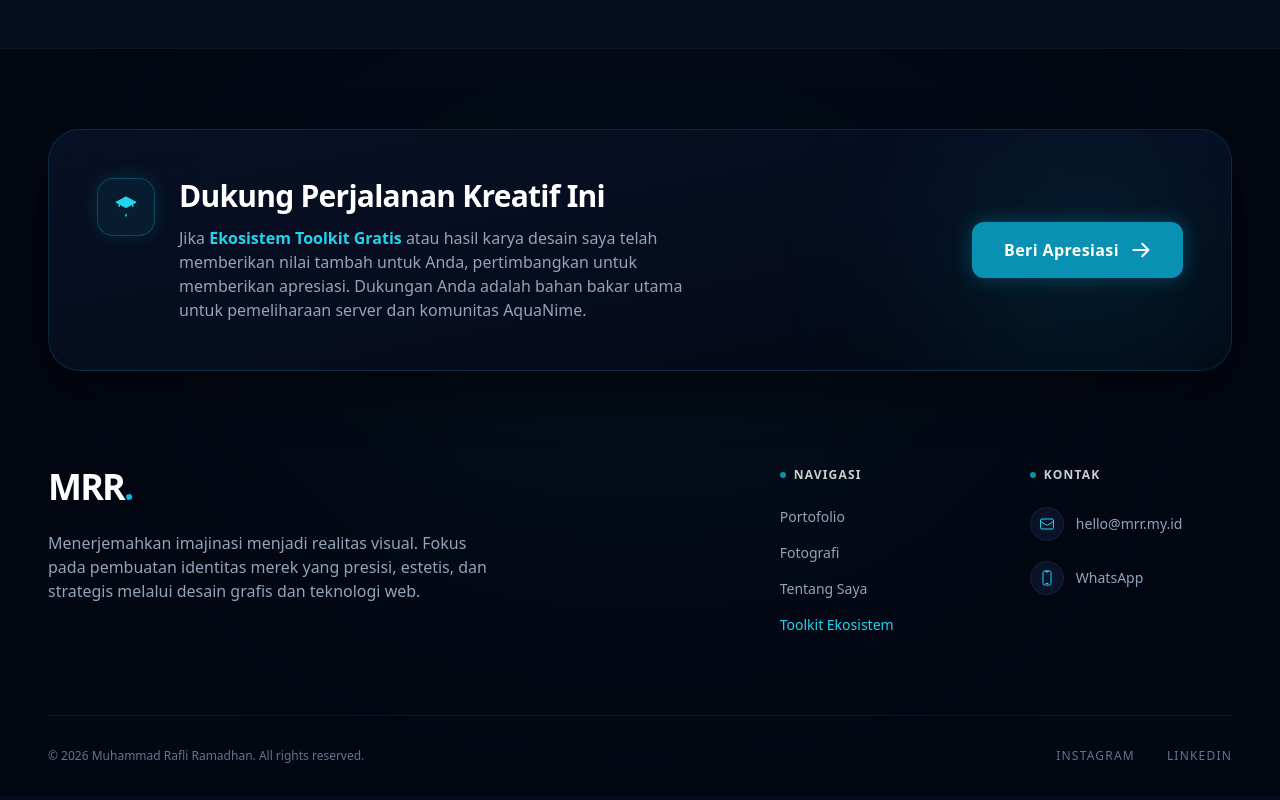
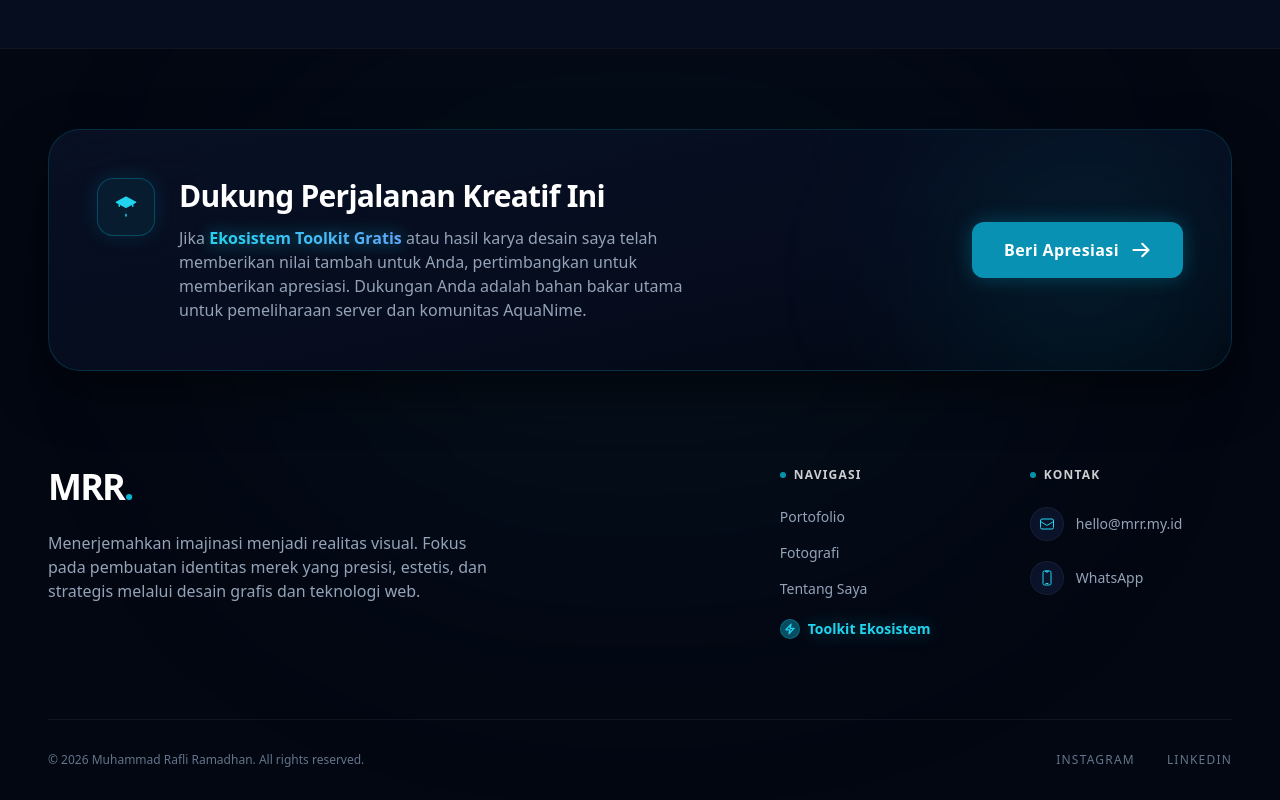
Before and after one commit to Rafli161102/CV-MRR, a Next.js app: page / in a window 1280 px wide. Shown: the part 2426-3226 px from the top of the page. Built offline with nearby package versions, Linux system fonts and the light colour scheme.

Commit message:
Update Footer.jsx

```diff
--- a/src/components/Footer.jsx
+++ b/src/components/Footer.jsx
@@ -25,6 +25,12 @@ const WhatsAppSmallIcon = () => (
   </svg>
 );
 
+const BoltIcon = () => (
+  <svg xmlns="http://www.w3.org/2000/svg" fill="none" viewBox="0 0 24 24" strokeWidth={2.5} stroke="currentColor" className="w-3 h-3 text-cyan-400">
+    <path strokeLinecap="round" strokeLinejoin="round" d="M3.75 13.5l10.5-11.25L12 10.5h8.25L9.75 21.75 12 13.5H3.75z" />
+  </svg>
+);
+
 export default function Footer() {
   const currentYear = new Date().getFullYear();
 
@@ -41,26 +47,28 @@ export default function Footer() {
         {/* ========================================================= */}
         <div className="mb-24 p-8 sm:p-10 lg:p-12 rounded-[2rem] bg-gradient-to-br from-[#0A1329]/80 via-[#060D1F] to-[#030712] backdrop-blur-xl border border-cyan-500/20 shadow-[0_20px_50px_rgba(0,0,0,0.5)] hover:border-cyan-500/40 hover:shadow-[0_20px_60px_rgba(6,182,212,0.1)] transition-all duration-700 flex flex-col lg:flex-row items-center justify-between gap-10 lg:gap-0 group relative overflow-hidden">
 
-          {/* Efek kilauan halus di dalam banner */}
           <div className="absolute top-0 right-0 w-72 h-72 bg-cyan-500/10 rounded-full blur-[90px] -z-10 group-hover:bg-cyan-500/20 transition-all duration-700"></div>
 
-          {/* KIRI: 61.8% (Teks & Ikon) */}
+          {/* KIRI: 61.8% */}
           <div className="w-full lg:w-[61.8%] flex flex-col sm:flex-row items-center sm:items-start text-center sm:text-left gap-6 z-10 lg:pr-10">
             <div className="p-4 bg-cyan-950/40 rounded-2xl border border-cyan-500/30 shrink-0 shadow-[0_0_20px_rgba(6,182,212,0.15)] group-hover:bg-cyan-900/50 transition-all duration-500 flex items-center justify-center">
               <DiamondSparkleIcon />
             </div>
             <div>
               <h3 className="text-2xl sm:text-3xl font-black text-white mb-3 tracking-tight">Dukung Perjalanan Kreatif Ini</h3>
-              {/* COPYWRITING DIPERBARUI SESUAI DISKUSI TOOLKIT */}
               <p className="text-slate-400 text-sm sm:text-base max-w-xl leading-relaxed">
-                Jika <span className="text-cyan-400 font-semibold">Ekosistem Toolkit Gratis</span> atau hasil karya desain saya telah memberikan nilai tambah untuk Anda, pertimbangkan untuk memberikan apresiasi. Dukungan Anda adalah bahan bakar utama untuk pemeliharaan server dan komunitas AquaNime.
+                Jika {' '}
+                {/* TEKS DENGAN EFEK GLOW & GRADIENT */}
+                <span className="font-extrabold text-transparent bg-clip-text bg-gradient-to-r from-cyan-400 to-blue-400 drop-shadow-[0_0_8px_rgba(6,182,212,0.6)]">
+                  Ekosistem Toolkit Gratis
+                </span>
+                {' '} atau hasil karya desain saya telah memberikan nilai tambah untuk Anda, pertimbangkan untuk memberikan apresiasi. Dukungan Anda adalah bahan bakar utama untuk pemeliharaan server dan komunitas AquaNime.
               </p>
             </div>
           </div>
 
-          {/* KANAN: 38.2% (Tombol Aksi) */}
+          {/* KANAN: 38.2% */}
           <div className="w-full lg:w-[38.2%] flex justify-center lg:justify-end z-10">
-            {/* Ganti Href dengan link Trakteer / Saweria / KaryaKarsa milikmu */}
             <a
               href="https://saweria.co/mrr"
               target="_blank"
@@ -77,11 +85,10 @@ export default function Footer() {
         </div>
 
         {/* ========================================================= */}
-        {/* LINK FOOTER UTAMA (GOLDEN RATIO: 61.8% & 38.2%)           */}
+        {/* LINK FOOTER UTAMA                                         */}
         {/* ========================================================= */}
         <div className="flex flex-col lg:flex-row gap-16 lg:gap-0 mb-20 relative z-10">
 
-          {/* KIRI: 61.8% (Brand Info & Misi) */}
           <div className="w-full lg:w-[61.8%] pr-0 lg:pr-20">
             <Link href="/" className="inline-block mb-6 group">
               <span className="text-4xl font-black tracking-tighter text-white">
@@ -93,7 +100,6 @@ export default function Footer() {
             </p>
           </div>
 
-          {/* KANAN: 38.2% (Menu Navigasi & Kontak) */}
           <div className="w-full lg:w-[38.2%] grid grid-cols-2 gap-8 sm:gap-12">
 
             {/* Kolom Navigasi */}
@@ -105,7 +111,20 @@ export default function Footer() {
                 <li><Link href="/projects" className="hover:text-cyan-400 hover:translate-x-1 inline-block transition-transform">Portofolio</Link></li>
                 <li><Link href="/photography" className="hover:text-cyan-400 hover:translate-x-1 inline-block transition-transform">Fotografi</Link></li>
                 <li><Link href="/about" className="hover:text-cyan-400 hover:translate-x-1 inline-block transition-transform">Tentang Saya</Link></li>
-                <li><Link href="/toolkit" className="hover:text-cyan-400 hover:translate-x-1 inline-block transition-transform text-cyan-400">Toolkit Ekosistem</Link></li>
+
+                {/* LINK TOOLKIT DENGAN ANIMASI PING & GLOW */}
+                <li className="pt-1">
+                  <Link href="/toolkit" className="group flex items-center gap-2 w-fit">
+                    <div className="relative flex items-center justify-center w-5 h-5 rounded-full bg-cyan-500/20 border border-cyan-500/50 overflow-hidden shrink-0">
+                      <div className="absolute inset-0 bg-cyan-400/30 animate-ping"></div>
+                      <BoltIcon />
+                    </div>
+                    <span className="font-bold text-cyan-400 drop-shadow-[0_0_8px_rgba(6,182,212,0.4)] group-hover:text-cyan-300 group-hover:translate-x-1 transition-all">
+                      Toolkit Ekosistem
+                    </span>
+                  </Link>
+                </li>
+
               </ul>
             </div>
 
```
